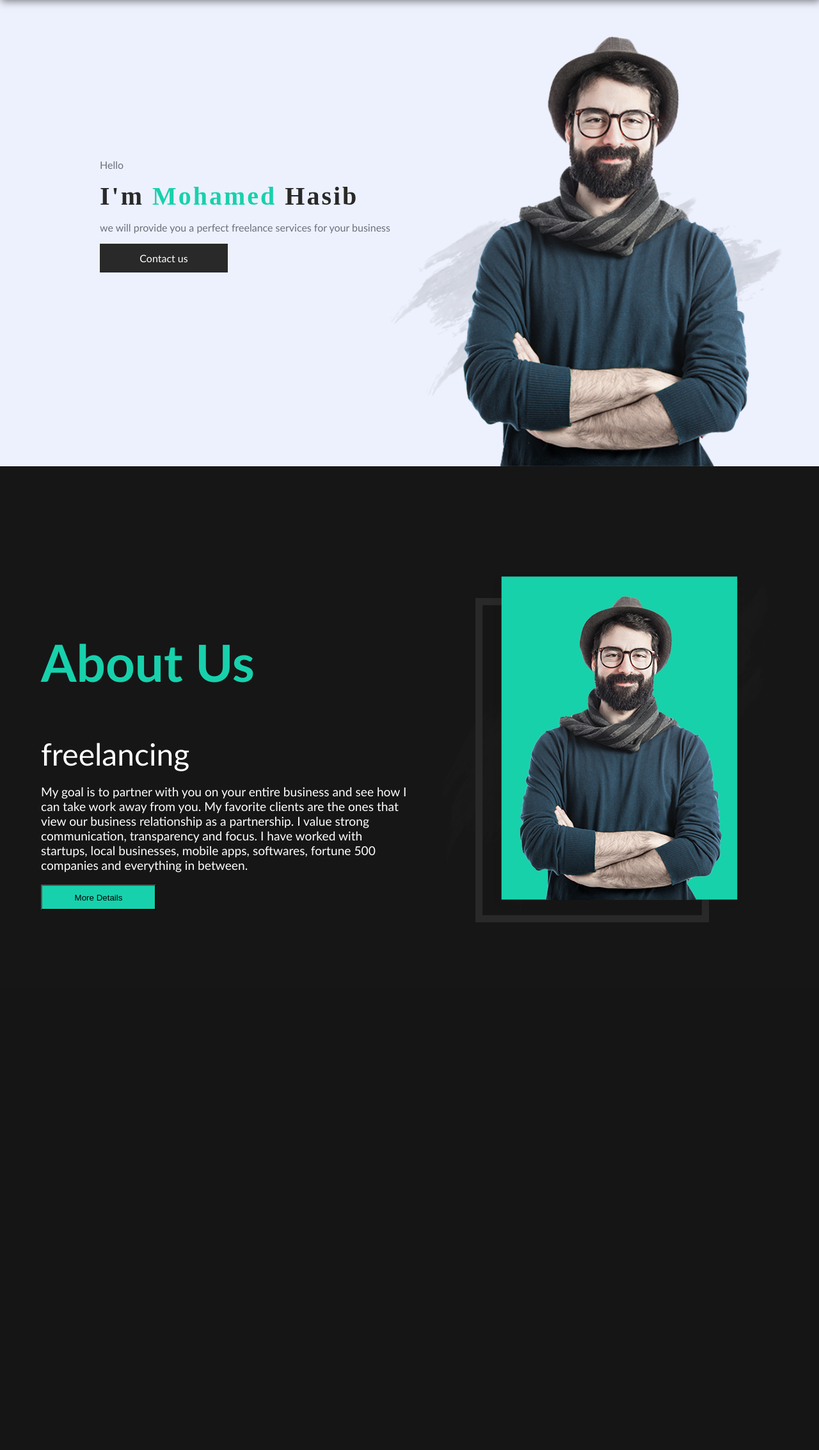
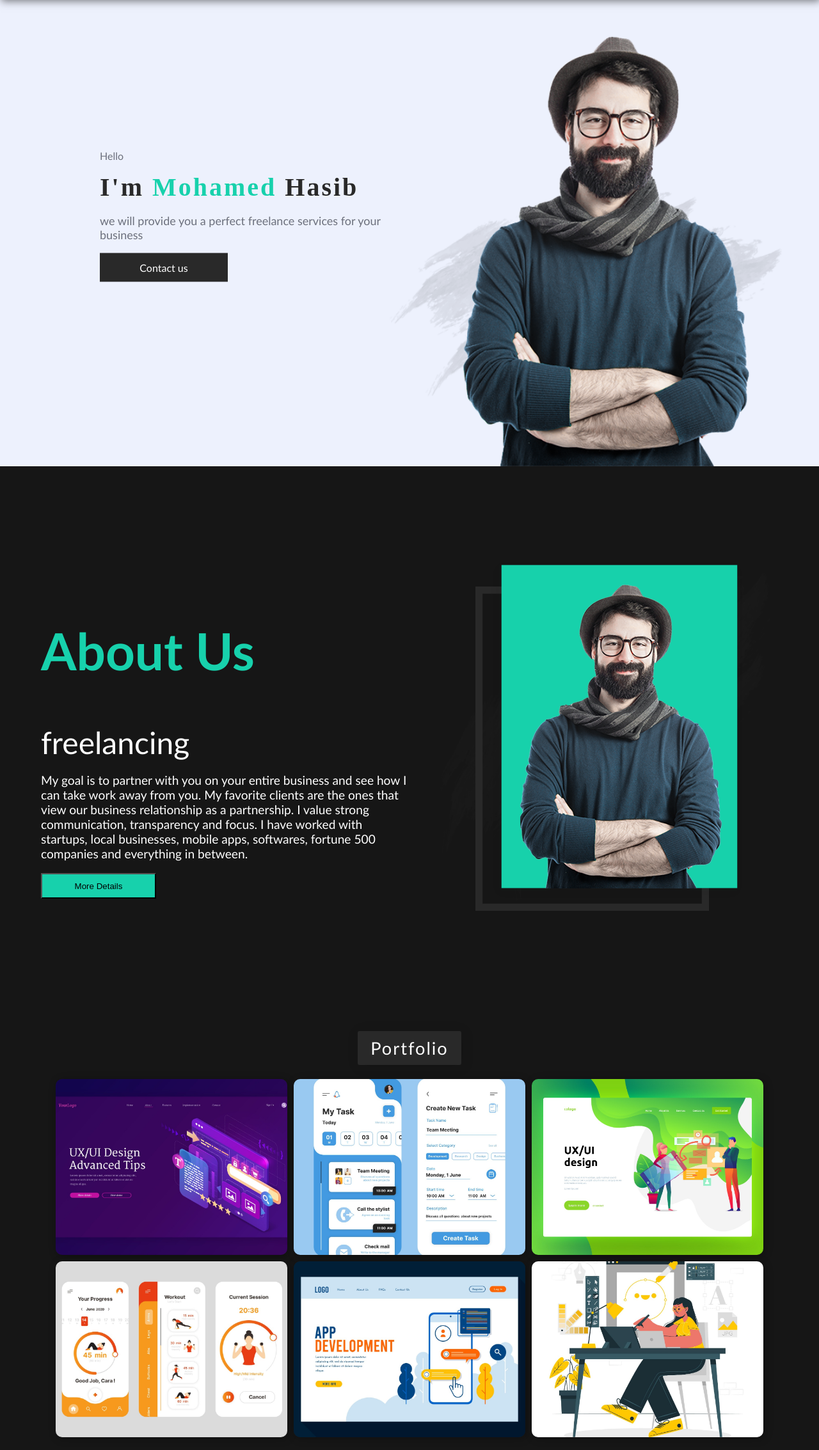
Before and after one commit to hasib457/WebProject, a PHP site: page / in a window 1280 px wide. Shown: the part 71-2338 px from the top of the page at 64% size. Before the commit the page ends 1513 px from the top, so only its background shows below. Run offline with PHP 8.4, Linux system fonts and the light colour scheme; some libraries are stand-ins or nearby versions.

Commit message:
add portoflio section by ahmed samir

```diff
--- a/css/style.css
+++ b/css/style.css
@@ -1,3 +1,226 @@
+<<<<<<< HEAD
+html {
+  scroll-behavior: smooth;
+}
+body {
+  margin: 0px;
+  padding: 0px;
+  background-color: #161616;
+}
+ul {
+  list-style: none;
+}
+
+a {
+  text-decoration: none;
+}
+#main {
+  padding: 30px 50px;
+  position: relative;
+  width: 100%;
+  height: 100vh;
+  box-sizing: border-box;
+  background-color: #edf1fd;
+  background-image: url("../images/bg.png");
+  background-size: contain;
+  background-repeat: no-repeat;
+  background-position: right bottom;
+}
+
+nav {
+  display: flex;
+  justify-content: space-between;
+  align-items: center;
+  text-transform: uppercase;
+  font-weight: 600;
+  letter-spacing: 2px;
+  font-family: calibri;
+  position: fixed;
+  top: 0;
+  left: 0;
+  width: 100%;
+  box-sizing: border-box;
+  padding: 10px 50px;
+  background-color: #f4f7ff;
+  box-shadow: 2px 2px 12px rgba(0, 0, 0, 0.05);
+  z-index: 1;
+}
+.menu {
+  display: flex;
+}
+.menu li a {
+  padding: 10px 15px;
+  color: #6c707c;
+  font-size: 12px;
+}
+.logo {
+  font-size: 25px;
+  font-weight: bold;
+  color: #292929;
+  font-family: poppins;
+  margin-left: 0px;
+}
+.menu li a:hover,
+.active {
+  background-color: #292929;
+  color: #ffffff !important;
+  font-weight: 700;
+}
+
+.intro {
+  font-family: calibri;
+  width: 500px;
+  position: absolute;
+  left: 20%;
+  top: 50%;
+  transform: translate(-20%, -50%);
+}
+
+.intro p:nth-child(1),
+.intro .details {
+  font-size: 18px;
+  color: #6c707c;
+}
+.intro h1 {
+  font-family: Poppins;
+  font-size: 40px;
+  margin: 0;
+  letter-spacing: 3px;
+  color: #292929;
+}
+.contact-btn {
+  width: 200px;
+  height: 45px;
+  display: flex;
+  justify-content: center;
+  align-items: center;
+  background-color: #292929;
+  color: #ffffff;
+}
+.contact-btn:hover {
+  background-color: #111111;
+  transition: all ease 0.5s;
+}
+#about {
+  width: 100%;
+  height: 100vh;
+  box-sizing: border-box;
+  display: flex;
+  align-items: center;
+  justify-content: space-between;
+  padding: 50px 5% 0px 5%;
+}
+.about-text {
+  font-family: calibri;
+  width: 50%;
+}
+.about-text h1 {
+  font-size: 5rem;
+  color: #17d1ac;
+}
+.about-text h2 {
+  font-size: 3rem;
+  color: #ffffff;
+  font-weight: 400;
+}
+.about-taxt h1,
+h2 {
+  margin: 0px;
+  padding: 0px;
+}
+.about-text p {
+  font-size: 1.2rem;
+  color: #ffffff;
+}
+.about-text button {
+  width: 180px;
+  height: 40px;
+  border-radius: none;
+  outline: none;
+  background-color: #17d1ac;
+}
+.about-text button:hover {
+  background-color: #ffffff;
+  transition: all ease 0.3s;
+}
+
+/* PORTFOLIO Section */
+#portfolio {
+  width: 100%;
+  box-sizing: border-box;
+  font-family: calibri;
+  display: flex;
+  flex-direction: column;
+  align-items: center;
+  justify-content: center;
+  padding: 60px 2% 20px 2%;
+}
+
+.p-heading {
+  font-family: calibri;
+  font-size: 1.7rem;
+  text-align: center;
+  color: #ffffff;
+  font-weight: 400;
+  padding: 10px 20px;
+  background-color: #292929;
+  letter-spacing: 2px;
+  border-radius: 3px;
+  box-shadow: 2px 2px 20px rgba(0, 0, 0, 0.1);
+}
+.p-box {
+  background-color: #1f1f1f;
+  overflow: hidden;
+  border-radius: 10px;
+  box-shadow: 2px 2px 13px rgba(0, 0, 0, 0.3);
+  position: relative;
+}
+.p-box img {
+  width: 100%;
+  height: 100%;
+  object-fit: cover;
+}
+.p-b-container {
+  width: 90%;
+  height: 70vh;
+  display: grid;
+  grid-template-columns: 1fr 1fr 1fr;
+  grid-template-rows: auto auto;
+  grid-gap: 10px;
+}
+.text-overlay {
+  font-family: calibri;
+  position: absolute;
+  left: 0;
+  top: 0;
+  width: 100%;
+  height: 100%;
+  display: flex;
+  justify-content: center;
+  align-items: center;
+  flex-direction: column;
+  background-color: rgba(23, 209, 172, 0.8);
+  display: none;
+}
+.text-overlay h1,
+p {
+  color: #ffffff;
+}
+.text-overlay h1 {
+  font-size: 2.2rem;
+  margin: 0px;
+  padding: 0px;
+  letter-spacing: 2px;
+}
+.text-overlay p {
+  font-size: 1.2rem;
+  margin: 0px;
+  text-align: center;
+}
+.p-box:hover .text-overlay {
+  display: flex;
+}
+=======
 html{
         scroll-behavior:smooth;
     }
--- a/index.html
+++ b/index.html
@@ -5,6 +5,7 @@
     <title>freelance</title>
     <link rel="shortcut icon" href="images/icon.png">
     <link rel="stylesheet" type="text/css" href="css/style.css">
+    <script src="https://kit.fontawesome.com/c8e4d183c2.js" crossorigin="anonymous"></script>
 
 </head>
 
@@ -29,12 +30,12 @@
   <div class="intro">
       <p>Hello</p>
       <h1>I'm <font color="#17d1ac"> Mohamed </font></Mohamed>Hasib</h1>
-      <p id="details">we will provide you a perfect freelance services for your business</p>
+      <p class="details">we will provide you a perfect freelance services for your business</p>
       <a href="#" class="contact-btn">Contact us</a>
   </div>
-  <div class="img">
+  <!-- <div class="img">
       <img src="">
-  </div>
+  </div> -->
   <!---about section--->
   <section id="about">
     <!--text---->
@@ -56,5 +57,60 @@
     </div>
   </section>
 
+  <!-- Portfolio section -->
+  <section id="portfolio">
+    <h1 class="p-heading">Portfolio</h1>
+    <div class="p-b-container">
+
+      <div class="p-box">
+        <div class="text-overlay">
+          <h1>UI/UX</h1>
+          <p>UI/UX for a client requested a landing pae for his company</p>
+        </div>
+        <img src="images/gallery-1.jpg" alt="portfolio image">
+      </div>
+
+      <div class="p-box">
+        <div class="text-overlay">
+          <h1>Mobile Development</h1>
+          <p>Task Management App for Android and Ios Devices</p>
+        </div>
+        <img src="images/gallery-2.jpg" alt="portfolio image">
+      </div>
+
+      <div class="p-box">
+        <div class="text-overlay">
+          <h1>UI/UX</h1>
+          <p>Landing page for a company</p>
+        </div>
+        <img src="images/gallery-3.jpg" alt="portfolio image">
+      </div>
+
+      <div class="p-box">
+        <div class="text-overlay">
+          <h1>Mobile Development </h1>
+          <p>Home Workout App for Android and Ios Devices</p>
+        </div>
+        <img src="images/gallery-4.jpg" alt="portfolio image">
+      </div>
+
+      <div class="p-box">
+        <div class="text-overlay">
+          <h1>Web Development</h1>
+          <p>Landing page for an comming soon app</p>
+        </div>
+        <img src="images/gallery-5.jpg" alt="portfolio image">
+      </div>
+
+      <div class="p-box">
+        <div class="text-overlay">
+          <h1>Graphic Design</h1>
+          <p>Vector Art design for furniture company</p>
+        </div>
+        <img src="images/gallery-6.jpg" alt="portfolio image">
+      </div>
+
+    </div>
+  </section>
 
 </body>
```
Also changed, not shown: images/gallery-1.jpg (added), images/gallery-2.jpg (added), images/gallery-3.jpg (added), images/gallery-4.jpg (added), images/gallery-5.jpg (added), images/gallery-6.jpg (added). Lines whose indentation alone changed are shown as unchanged.
